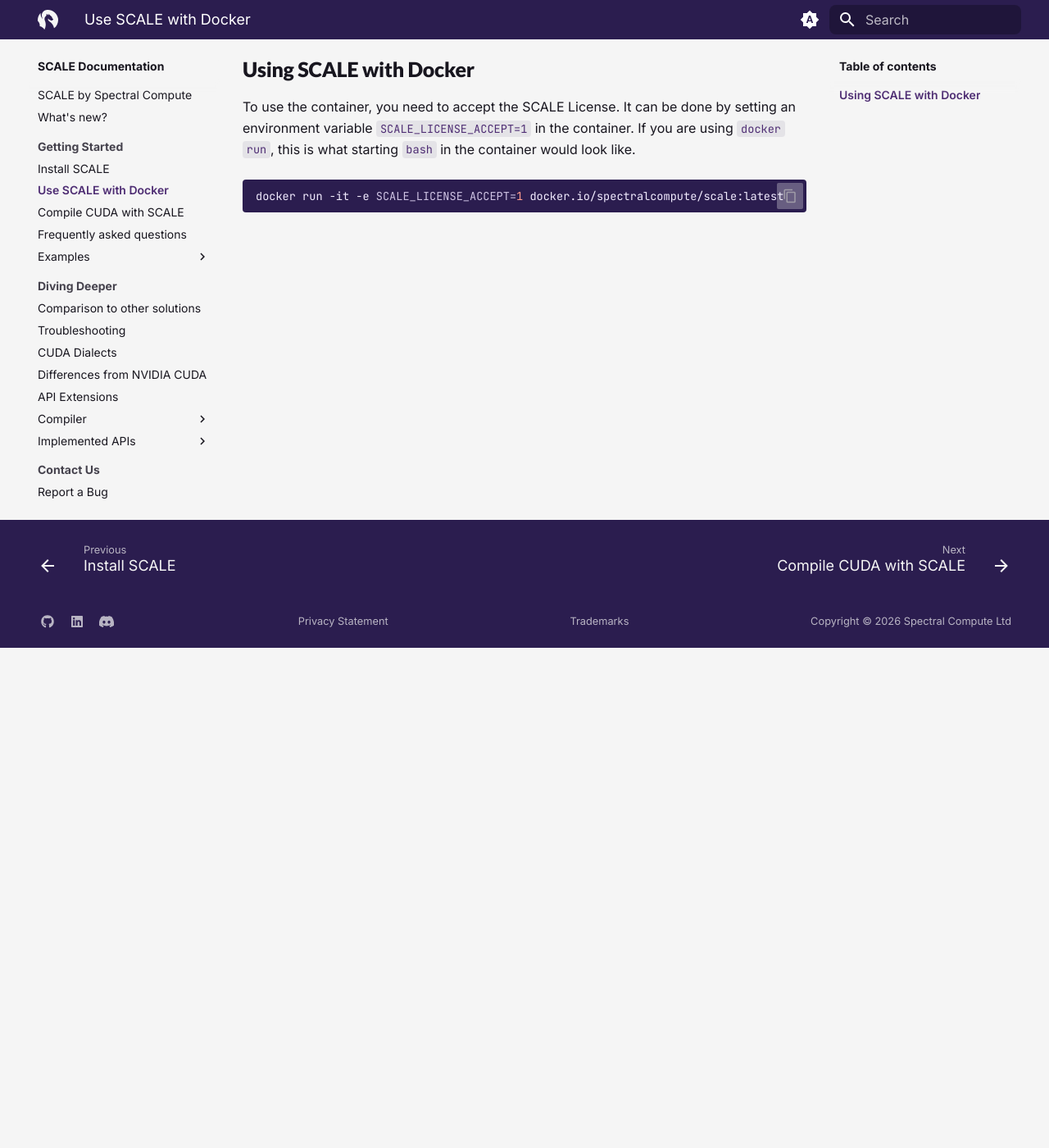
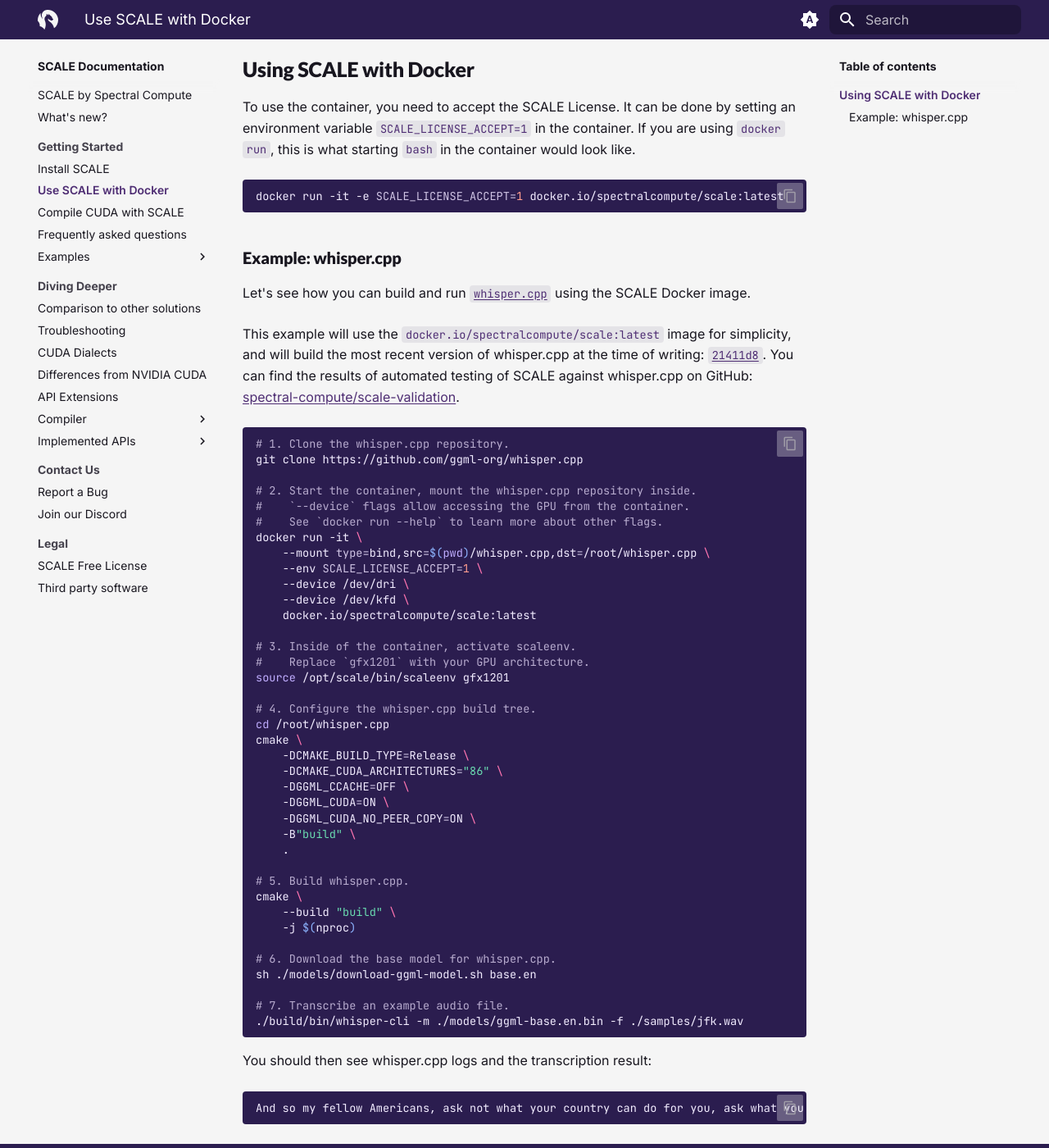
Before and after one commit to spectral-compute/scale-docs, an MkDocs documentation site: the page built from docs/manual/how-to-use-with-docker.md, in a window 1280 px wide and 1400 px high, scrolled down 610 px. Shown: the whole window at 82% size. Built offline with MkDocs 1.6.1 and Material for MkDocs 9.7.7, drawn with Linux system fonts in a browser that asks for light colours; the version menu is left out.

Commit message:
example using whisper.cpp with SCALE Docker

````diff
--- a/docs/manual/how-to-use-with-docker.md
+++ b/docs/manual/how-to-use-with-docker.md
@@ -34,3 +34,57 @@ If you are using `docker run`, this is what starting `bash` in the container wou
 ```bash
 docker run -it -e SCALE_LICENSE_ACCEPT=1 docker.io/spectralcompute/scale:latest
 ```
+
+### Example: whisper.cpp
+
+Let's see how you can build and run [`whisper.cpp`](https://github.com/ggml-org/whisper.cpp) using the SCALE Docker image.
+
+This example will use the `docker.io/spectralcompute/scale:latest` image for simplicity, and will build the most recent version of whisper.cpp at the time of writing: [`21411d8`](https://github.com/ggml-org/whisper.cpp/commit/21411d81ea736ed5d9cdea4df360d3c4b60a4adb).
+You can find the results of automated testing of SCALE against whisper.cpp on GitHub: [spectral-compute/scale-validation](https://github.com/spectral-compute/scale-validation).
+
+```bash
+# 1. Clone the whisper.cpp repository.
+git clone https://github.com/ggml-org/whisper.cpp
+
+# 2. Start the container, mount the whisper.cpp repository inside.
+#    `--device` flags allow accessing the GPU from the container.
+#    See `docker run --help` to learn more about other flags.
+docker run -it \
+    --mount type=bind,src=$(pwd)/whisper.cpp,dst=/root/whisper.cpp \
+    --env SCALE_LICENSE_ACCEPT=1 \
+    --device /dev/dri \
+    --device /dev/kfd \
+    docker.io/spectralcompute/scale:latest
+
+# 3. Inside of the container, activate scaleenv.
+#    Replace `gfx1201` with your GPU architecture.
+source /opt/scale/bin/scaleenv gfx1201
+
+# 4. Configure the whisper.cpp build tree.
+cd /root/whisper.cpp
+cmake \
+    -DCMAKE_BUILD_TYPE=Release \
+    -DCMAKE_CUDA_ARCHITECTURES="86" \
+    -DGGML_CCACHE=OFF \
+    -DGGML_CUDA=ON \
+    -DGGML_CUDA_NO_PEER_COPY=ON \
+    -B"build" \
+    .
+
+# 5. Build whisper.cpp.
+cmake \
+    --build "build" \
+    -j $(nproc)
+
+# 6. Download the base model for whisper.cpp.
+sh ./models/download-ggml-model.sh base.en
+
+# 7. Transcribe an example audio file.
+./build/bin/whisper-cli -m ./models/ggml-base.en.bin -f ./samples/jfk.wav
+```
+
+You should then see whisper.cpp logs and the transcription result:
+
+```
+And so my fellow Americans, ask not what your country can do for you, ask what you can do for your country.
+```
````
